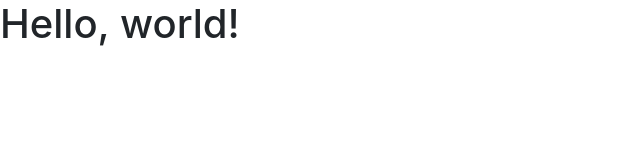
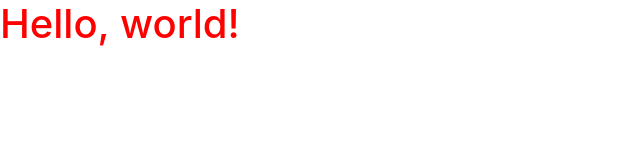
Before and after one commit to kwalczak80/Bootstrap-project, a plain HTML site: page index.html in a window 1280 px wide. Shown: the whole page, without its empty margins (0-640 px from the left). Drawn offline with nearby package versions, Linux system fonts and the light colour scheme.

Commit message:
Create style.css file and and link in the index.html

```diff
--- a/index.html
+++ b/index.html
@@ -7,11 +7,11 @@
 
     <!-- Bootstrap CSS -->
     <link rel="stylesheet" href="https://cdn.jsdelivr.net/npm/bootstrap@4.6.2/dist/css/bootstrap.min.css" integrity="sha384-xOolHFLEh07PJGoPkLv1IbcEPTNtaed2xpHsD9ESMhqIYd0nLMwNLD69Npy4HI+N" crossorigin="anonymous">
-
+    <link rel="stylesheet" href="style.css">
     <title>Hello, world!</title>
   </head>
   <body>
-    <h1>Hello, world!</h1>
+    <h1 class="text-primary">Hello, world!</h1>
 
     <!-- Optional JavaScript; choose one of the two! -->
 
--- /dev/null
+++ b/style.css
@@ -0,0 +1,3 @@
+.text-primary {
+    color: red !important;
+}
```
